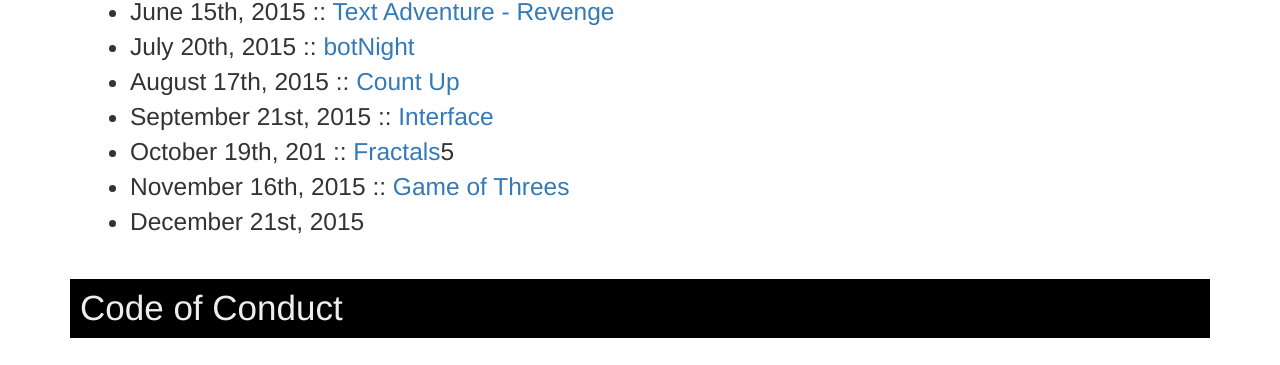
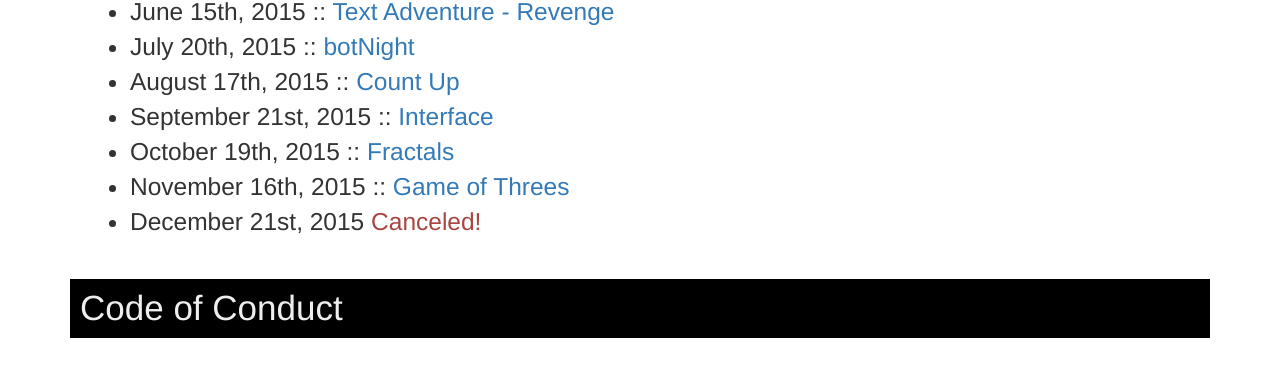
Before and after one commit to brightnightclub/brightnightclub.github.io, a plain HTML site: page index.html in a window 1280 px wide. Shown: the part 1556-1921 px from the top of the page. Drawn offline with nearby package versions, Linux system fonts and the light colour scheme.

Commit message:
Add canceled message for December meeting.

```diff
--- a/index.html
+++ b/index.html
@@ -68,9 +68,9 @@
             <li>July 20th, 2015 :: <a href="https://github.com/brightnightclub/botNight" target="_blank">botNight</a></li>
             <li>August 17th, 2015 :: <a href="https://github.com/brightnightclub/Count-Up-" target="_blank">Count Up</a></li>
             <li>September 21st, 2015 :: <a href="https://github.com/brightnightclub/inference" target="_blank">Interface</a></li>
-            <li>October 19th, 201 :: <a href="https://github.com/brightnightclub/Fractals" target="_blank">Fractals</a>5</li>
+            <li>October 19th, 2015 :: <a href="https://github.com/brightnightclub/Fractals" target="_blank">Fractals</a></li>
             <li>November 16th, 2015 :: <a href="https://github.com/brightnightclub/game-of-threes" target="_blank">Game of Threes</a></li>
-            <li>December 21st, 2015</li>
+            <li>December 21st, 2015 <span class="text-danger">Canceled!</span></li>
           </ul>
         </div>
       </div>
```
